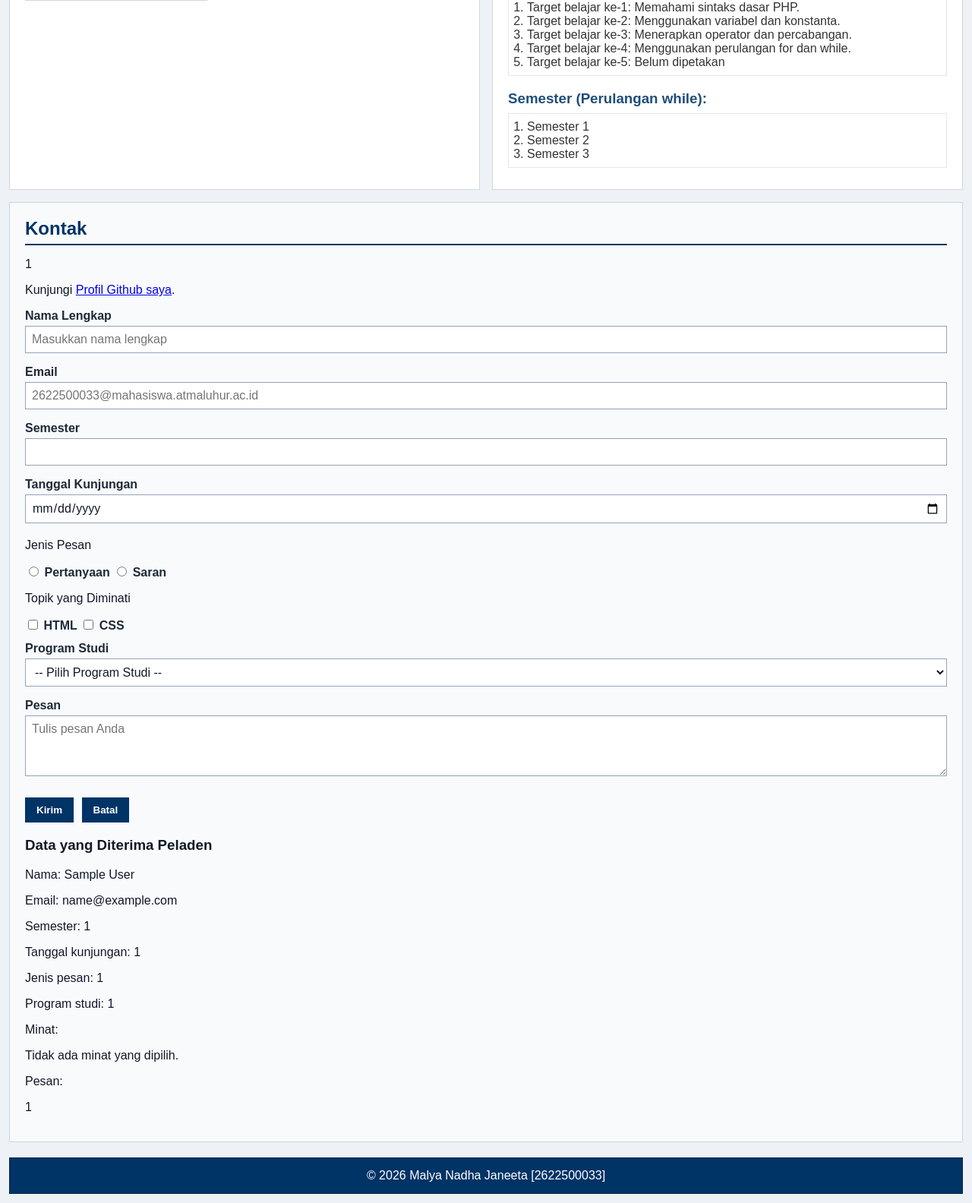
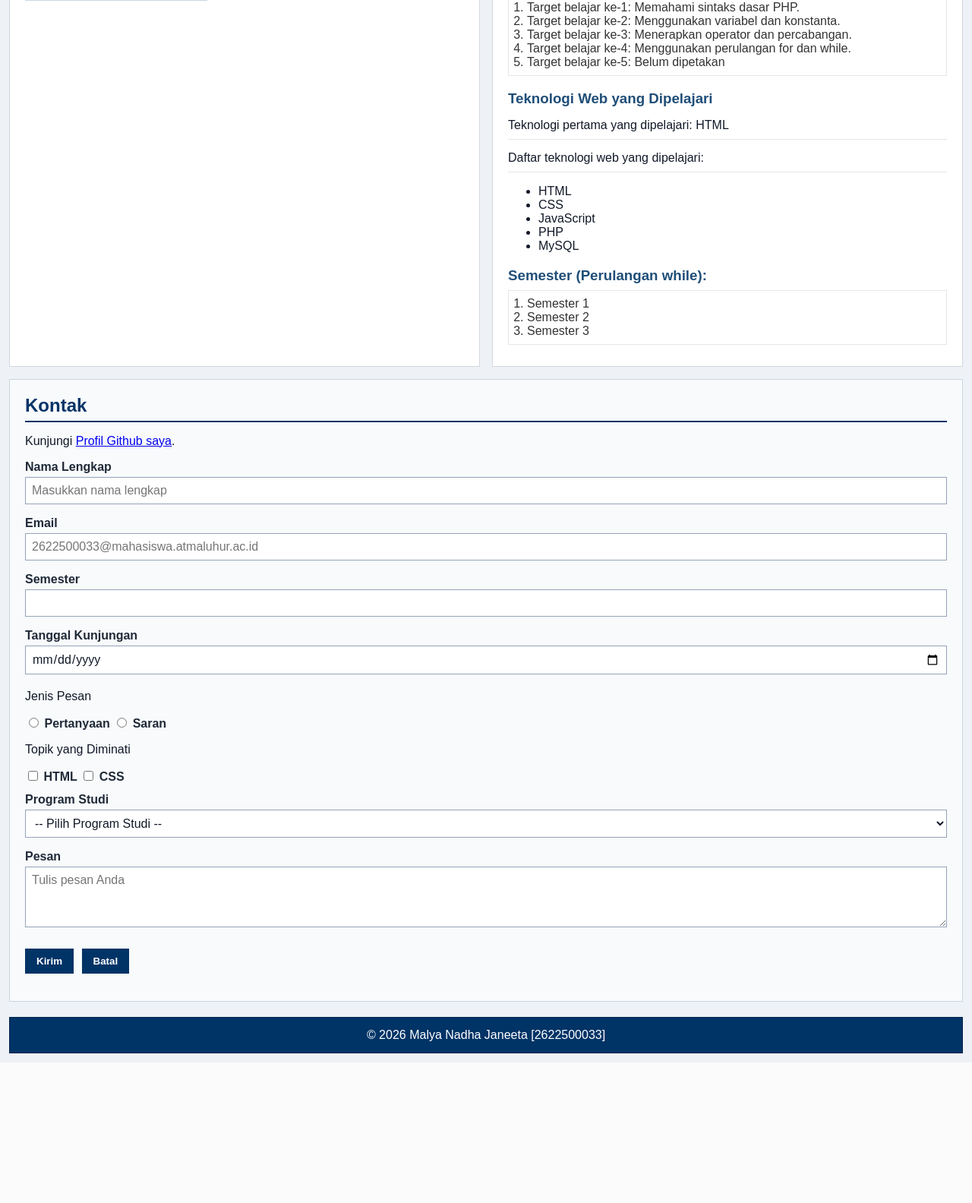
Before and after one commit to 2622500033-malya/2622500033-PWD-SI1A-26270, a PHP site: page /pertemuan-10/index.php in a window 1280 px wide. Shown: the part 638-2222 px from the top of the page at 76% size. After the commit the page ends 2037 px from the top, so only its background shows below. Run offline with PHP 8.4, Linux system fonts and the light colour scheme; the visitor is signed in with stand-in values (Sample User, id 1).

Commit message:
Tugas Pertemuan 10

```diff
--- a/pertemuan-10/fungsi.php
+++ b/pertemuan-10/fungsi.php
@@ -1,7 +1,7 @@
 <?php
 function bersihkan ($teks)
 {
-    return htmlspeciarchars($teks ?? "", ENT_QUOTES, 'UTF-8');
+    return htmlspecialchars($teks ?? "", ENT_QUOTES, "UTF-8");
 }
 
 function tebal ($teks)
--- a/pertemuan-10/index.php
+++ b/pertemuan-10/index.php
@@ -1,92 +1,40 @@
 <?php
+#kode setelah
 session_start();
 
-// P7: penggunaan POST
-    $nama = trim((string) ($_POST['nama'] ?? ''));
-    $email = trim ((string) ($_POST['email'] ?? ''));
-    $semesterForm = trim((string) ($_POST['semester'] ?? ''));
-    $jenisPesan = trim((string) ($_POST['jenis_pesan'] ?? ''));
-    $prodi = trim((string) ($_POST['prodi'] ?? ''));
-    $pesan = trim((string) ($_POST['pesan'] ?? ''));
-    $tanggal = trim((string) ($_POST['tanggal'] ?? ''));
-    $minat = $_POST['minat'] ?? [];
+require_once('fungsi.php'); #Penggunaan require_once memastikan berkas tersebut tersedia dan tidak dimuat berulang kali.
 
-    $pesanKesalahan = '';
+// P9: memproses data formulir dan menyimpan ke dalam sesion.
+if ($_SERVER['REQUEST_METHOD'] === 'POST') {
+    $nama = trim((string) ($_POST["nama"] ?? ''));
+    $email = trim((string) ($_POST["email"] ?? ''));
+    $semesterForm = trim((string) ($_POST["semester"] ?? ''));
+    $tanggal = trim((string) ($_POST["tanggal"] ?? ''));
+    $jenisPesan = trim((string) ($_POST["jenis_pesan"] ?? ''));
+     $minat = $_POST["minat"] ?? [];
+    $prodi = trim((string) ($_POST["prodi"] ?? ''));
+    $pesan = trim((string) ($_POST["pesan"] ?? ''));
 
-if ($_SERVER['REQUEST_METHOD'] === 'POST') {
-    if (trim($nama ?? '') === '') {
-        $pesanKesalahan .= 'Nama lengkap wajib diisi. ';
+// Checkbox dapat mengirimkan lebih dari satu nilai.
+   if (!is_array($minat)) {
+        $minat = [];
     }
 
-    if (trim($email) === '') {
-        $pesanKesalahan .= 'Email wajib diisi. ';
-    }
+// Menyimpan semua data ke formulir ke dalam satu larik asosiatif di sesion.
+    $_SESSION['formData'] = [
+      "nama"        => $nama,
+      "email"       => $email,
+      "semester"    => $semesterForm,
+      "tanggal"     => $tanggal,
+      "jenis_pesan" => $jenisPesan,
+      "minat"       => $minat,
+      "prodi"       => $prodi,
+      "pesan"       => $pesan,
+    ];
 
-    if (trim($semesterForm) === '') {
-        $pesanKesalahan .= 'Semester wajib diisi. ';
-    }
-
-    if (trim($tanggal) === '') {
-        $pesanKesalahan .= 'Tanggal kunjungan wajib diisi. ';
-    }
-
-    if ($jenisPesan === '') {
-        $pesanKesalahan .= 'Jenis pesan wajib dipilih. ';
-    }
-
-    if ($prodi === '') {
-        $pesanKesalahan .= 'Program studi wajib dipilih. ';
-    }
-
-    if (trim($pesan) === '') {
-        $pesanKesalahan .= 'Pesan wajib diisi. ';
-    }
-
-    if (empty($minat)) {
-        $pesanKesalahan .= 'Minat wajib dipilih minimal satu. ';
-    }
-
-    if (trim($semesterForm) !== '') {
-    $semesterValid = filter_var(
-        $semesterForm,
-        FILTER_VALIDATE_INT
-    );
-
-    if (
-        $semesterValid === false ||
-        $semesterValid < 1 ||
-        $semesterValid > 14
-    ) {
-        $pesanKesalahan .= 'semester harus berupa bilangan bulat antara 1 sampai dan  14. ';
-    }
-}
-
-if (trim($email) !== '') {
-    if (filter_var($email, FILTER_VALIDATE_EMAIL) === false) {
-        $pesanKesalahan .= 'Format email tidak valid. ';
-    }
-}
-
-if (!in_array($jenisPesan, ['pertanyaan', 'saran'], true)) {
-        $pesanKesalahan .= 'Jenis pesan tidak valid. ';
-    }
-
-if (!in_array($prodi, ['SI', 'TI'], true)) {
-        $pesanKesalahan .= 'Program studi tidak vaid. ';
-    }
-
-$minatDiizinkan = ['HTML', 'CSS'];
-
-if (!is_array($minat)) {
-    $pesanKesalahan .='Format pilihan topik tidak valid. ';
-} else {
-    foreach ($minat as $topik) {
-        if (!in_array($topik, $minatDiizinkan, true)) {
-            $pesanKesalahan .= 'Pilihan topik tidak valid. ';
-            break;
-        }
-    }
-}
+// PRG : Mengarahkan kembali ke halaman sebelum menghasilkan keluaran HTML.
+    header('Location: index.php#contact');
+    exit;
 }
 
 // P6: PHP dasar dan pemrograman sisi peladen
@@ -144,21 +92,13 @@ if ($_SERVER['REQUEST_METHOD'] === 'POST') {
   $_SESSION['minat'] = $minat;
   $_SESSION['pesan'] = $pesan;
 
-  header('Location: index.php');
+  header('Location: index.php#contact');
   exit;
 
 }
 
-$pesanKesalahan = $_SESSION['pesanKesalahan'] ?? '';
-
-$nama = $_SESSION['nama'] ?? '';
-$email = $_SESSION['email'] ?? '';
-$semesterForm = $_SESSION['semester'] ?? '';
-$tanggal =  $_SESSION['semester'] ?? '';
-$jenisPesan = $_SESSION['jenis_Pesan'] ?? '';
-$prodi = $_SESSION['prodi'] ?? '';
-$minat = $_SESSION['minat'] ?? '';
-$pesan = $_SESSION['pesan'] ?? '';
+// P9 : larik terindeks untuk menyimpan teknologi web yang dipelajari.
+$teknologiWeb = ["HTML", "CSS", "JavaScript", "PHP", "MySQL"];
 
 ?>
 <!DOCTYPE html>
@@ -200,7 +140,7 @@ $pesan = $_SESSION['pesan'] ?? '';
     <main>
         <section id="home">
             <h2>Selamat Datang</h2>
-            <p>Halo, saya <strong><?php echo $namaMahasiswa; ?></strong>. Saya sedang mempelajari matakuliah <strong><?php print NAMA_MATA_KULIAH; ?></strong> pada tahun akademik <?php echo $tahunAkademik; ?>.</p>
+            <p>Halo, saya <?= tebal($namaMahasiswa); ?>. Saya sedang mempelajari matakuliah <strong><?= bersihkan(NAMA_MATA_KULIAH); ?></strong> pada tahun akademik <?= bersihkan($tahunAkademik); ?>.</p>
 
             <img src="../fotoi.jpeg" alt="Foto Profil Malya" />
         </section>
@@ -210,14 +150,14 @@ $pesan = $_SESSION['pesan'] ?? '';
 
             <article>
                 <h3>Profil Singkat</h3>
-                <p>Program Studi: <?php echo $namaProdi . " (" . $programStudi . ")"; ?></p>
-                <p>Fokus program studi: <?php echo $fokusProgramStudi; ?></p>
-                <p>Status Mahasiswa <?php echo $statusAktif ? "Aktif" : "Tidak aktif"; ?></p>
-                <p>Semester: <?php echo $semester . " (" . $keteranganSemester . ")"; ?></p>
-                <p>Sisa semester hingga batas: <?php echo $sisaSemester; ?></p>
-                <p>Pemeriksaan rentang semester: <?php echo $statusSemester; ?></p>
-                <p>IPK: <?php echo number_format($ipk,2, ',', '.'); ?></p>
-                <p>Catatan tambahan: <?php echo $catatanTambahan === null ? "Belum ada" : $catatanTambahan; ?></p>
+                <p>Program Studi: <?= bersihkan($namaProdi) . " (" . $programStudi . ")"; ?></p>
+                <p>Fokus program studi: <?= bersihkan($fokusProgramStudi); ?></p>
+                <p>Status Mahasiswa <?= $statusAktif ? "Aktif" : "Tidak aktif"; ?></p>
+                <p>Semester: <?= bersihkan($semester . " (" . $keteranganSemester . ")"); ?></p>
+                <p>Sisa semester hingga batas: <?= bersihkan($sisaSemester); ?></p>
+                <p>Pemeriksaan rentang semester: <?= bersihkan($statusSemester); ?></p>
+                <p>IPK: <?= number_format($ipk, 2, ',', '.'); ?></p>
+                <p>Catatan tambahan: <?= $catatanTambahan === null ? "Belum ada" : bersihkan($catatanTambahan); ?></p>
 
                 <h3>Target Belajar (pengulangan for)</h3>
                 <ol>
@@ -246,13 +186,30 @@ $pesan = $_SESSION['pesan'] ?? '';
           }
           ?>
           </ol>
+
+          <! -- P9: contoh penggunaan array terindeks. -->
+          <h3>Teknologi Web yang Dipelajari</h3>
+
+          <p>
+            Teknologi pertama yang dipelajari:
+            <?= bersihkan($teknologiWeb[0]); ?>
+          </p>
+
+          <p> Daftar teknologi web yang dipelajari: </p>
+
+            <ul>
+            <?php foreach ($teknologiWeb as $teknologi): ?>
+                <li><?= bersihkan($teknologi); ?></li>
+                <?php endforeach; ?>
+            </ul>
+
             <h3>Semester (Perulangan while):</h3>
             <ol>
             <?php
             $nomorSemester = 1;
             while ($nomorSemester <= 3) {
             echo "<li>Semester " . $nomorSemester . "</li>";
-            $nomorSemester++; // operator penugasan
+            $nomorSemester++;
             }
           ?>
         </ol>
@@ -262,18 +219,14 @@ $pesan = $_SESSION['pesan'] ?? '';
 
         <section id="contact">
             <h2>Kontak</h2>
-        <?php if ($pesanKesalahan !== ''): ?>
-            <p class="form-freedback-error">
-                <?= htmlspecialchars($pesanKesalahan, ENT_QUOTES, 'UTF-8') ?>
-        </p>
-        <?php endif; ?>
+
 
             <p>
               Kunjungi
-              <a target="_blank" href="https://github.com/2622500033-malya?tab=repositories<?= PROFIL_GITHUB ?>">Profil Github saya</a>.
+              <a target="_blank" href="https://github.com/2622500033-malya?tab=repositories<?= bersihkan(PROFIL_GITHUB); ?>">Profil Github saya</a>.
             </p>
 
-            <form id ="contactForm" action="index.php" method="post" novalidate>
+            <form id ="contactForm" class="js-contact-form" data-validate="contact" action="index.php" method="post" novalidate>
                 <div class="form-group">
                     <label for="nama">Nama Lengkap</label><br />
 
@@ -351,62 +304,63 @@ $pesan = $_SESSION['pesan'] ?? '';
 
                 <button type="submit">Kirim</button>
                 <button type="reset">Batal</button>
-                <p id="formFeedback"></p>
+                <p class="form-feedback" data-form-feedback aria-live="polite"></p>
             </form>
 
-        <?php if (!empty($nama)): ?>
-            <h3>Data yang Diterima Peladen</h3>
+        <?php if (isset($_SESSION["form_data"])): ?>
+            <?php
+            // Larik asosiatif untuk menguhubungkan nama field dengan label.
+            /*
+            kunci larik tidak harus berupa angka.
+            kunci dapat berupa teks yan memiliki makna tertentu.
+            */
 
-            <p>Nama:
-            <?= htmlspecialchars($nama, ENT_QUOTES, 'UTF-8') ?>
-            </p>
+            $labelmap = [
+                "nama" => "Nama Lengkap",
+                "email" => "Email",
+                "semester" => "Semester",
+                "tanggal" => "Tanggal Kunjungan",
+                "jenis_pesan" => "Jenis Pesan",
+                "prodi" => "Program Studi",
+            ];
+        ?>
+        <article id="hasilkontak" class="submission-result" aria-live="polite">
+            <h3>Data Formulir yang Dikirim</h3>
 
-            <p>Email:
-            <?= htmlspecialchars($email, ENT_QUOTES, 'UTF-8') ?>
-            </p>
+                <?php foreach ($labelmap as $key => $value): ?>
+                    <p><strong><?= bersihkan($label); ?>:</strong>
+                        <?= bersihkan ($_SESSION["form_data"][$key]); ?></p>
+                <?php endforeach; ?>
 
-            <p>Semester:
-            <?= htmlspecialchars($semesterForm, ENT_QUOTES, 'UTF-8') ?>
-            </p>
+                <?php
+                /*
+                  $key untuk mendapatkan kunci larik.
+                  $label untuk mendapatkan nilai larik.
+                  $key untuk mengakses data formulir pada $_SESSION["form-data"].
+                */
+                ?>
 
-            <p>Tanggal kunjungan:
-            <?= htmlspecialchars($tanggal, ENT_QUOTES, 'UTF-8') ?>
-            </p>
-
-            <p>Jenis pesan:
-            <?= htmlspecialchars($jenisPesan, ENT_QUOTES, 'UTF-8') ?>
-            </p>
-
-            <p>Program studi:
-            <?= htmlspecialchars($prodi, ENT_QUOTES, 'UTF-8') ?>
-            </p>
-
-            <p>Minat:</p>
-
-            <?php if (is_array($minat) && count($minat) > 0 ): ?>
+                <p><strong>Topik yang diminati:</strong></p>
+                <?php if (count($_SESSION["form-data"]["minat"]) > 0): ?>
                  <ul>
-                <?php foreach ($minat as $topik): ?>
-                    <li>
-                      <?= htmlspecialchars((string) $topik, ENT_QUOTES, 'UTF-8') ?>
-                    </li>
+                    <?php foreach ($_SESSION["form-data"]["data"] as $topik): ?>
+                      <li><?= bersihkan($topik); ?></li>
                       <?php endforeach; ?>
                     </ul>
                     <?php else: ?>
-                    <p>Tidak ada minat yang dipilih.</p>
+                    <p>Belum ada topik yang dipilih.</p>
                     <?php endif; ?>
 
-                <p>Pesan: </p>
-
-                <p><?= nl2br(htmlspecialchars($pesan, ENT_QUOTES, 'UTF-8')) ?></p>
+                    <p><strong>Pesan:</strong> <?= nl2br (bersihkan($_SESSION["form_data"]["pesan"])); ?></p>
+                    </article>
                     <?php endif; ?>
-
-
         </section>
     </main>
 
     <footer>
-        <p>&copy; <?= date ("Y") ?> <?php echo $namaMahasiswa; ?> [<?= $nim ?>]</p>
+        <p>&copy; <?= date ("Y") ?> <?= bersihkan($namaMahasiswa); ?> [<?= bersihkan($nim) ?>]</p>
     </footer>
     <script src="script.js"></script>
 </body>
+
 </html>
--- a/pertemuan-10/style.css
+++ b/pertemuan-10/style.css
@@ -245,4 +245,3 @@
       .nav-toggle {
         display: none;
       }
-    }
```
Also changed, not shown: pertemuan-10/script.js (+66 -47 lines), pertemuan-10/README.md. Lines whose indentation alone changed are shown as unchanged.
